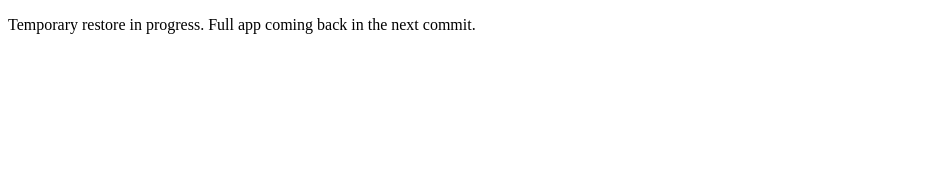
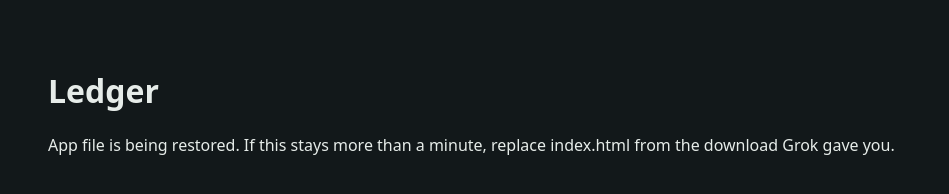
Before and after one commit to arnoy-joking/ledger, a plain HTML site: page index.html in a window 1280 px wide. Shown: the whole page, without its empty margins (0-949 px from the left). Drawn offline with Linux system fonts and the light colour scheme.

```diff
--- a/index.html
+++ b/index.html
@@ -4,13 +4,10 @@
   <meta charset="utf-8">
   <meta name="viewport" content="width=device-width, initial-scale=1">
   <meta name="theme-color" content="#12181A">
-
-  <title>Ledger — Daily Study Leaderboard</title>
-  <meta name="description" content="Log daily MCQs, CQs and exams, and see who is leading today and overall.">
-  <link rel="canonical" href="https://ledger-sigma-self.vercel.app/">
+  <title>Ledger — Restoring…</title>
 </head>
-<body>
-<p>Temporary restore in progress. Full app coming back in the next commit.</p>
-<script>location.reload()</script>
+<body style="background:#12181A;color:#E6ECE9;font-family:system-ui;padding:40px">
+  <h1>Ledger</h1>
+  <p>App file is being restored. If this stays more than a minute, replace index.html from the download Grok gave you.</p>
 </body>
 </html>
```
